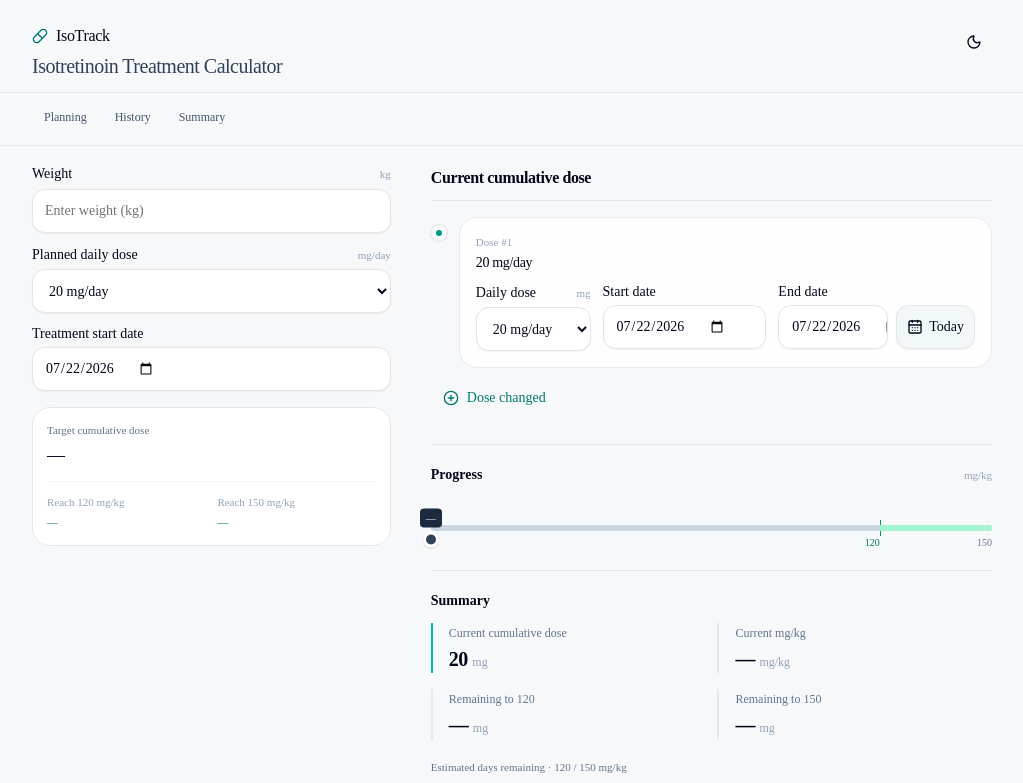
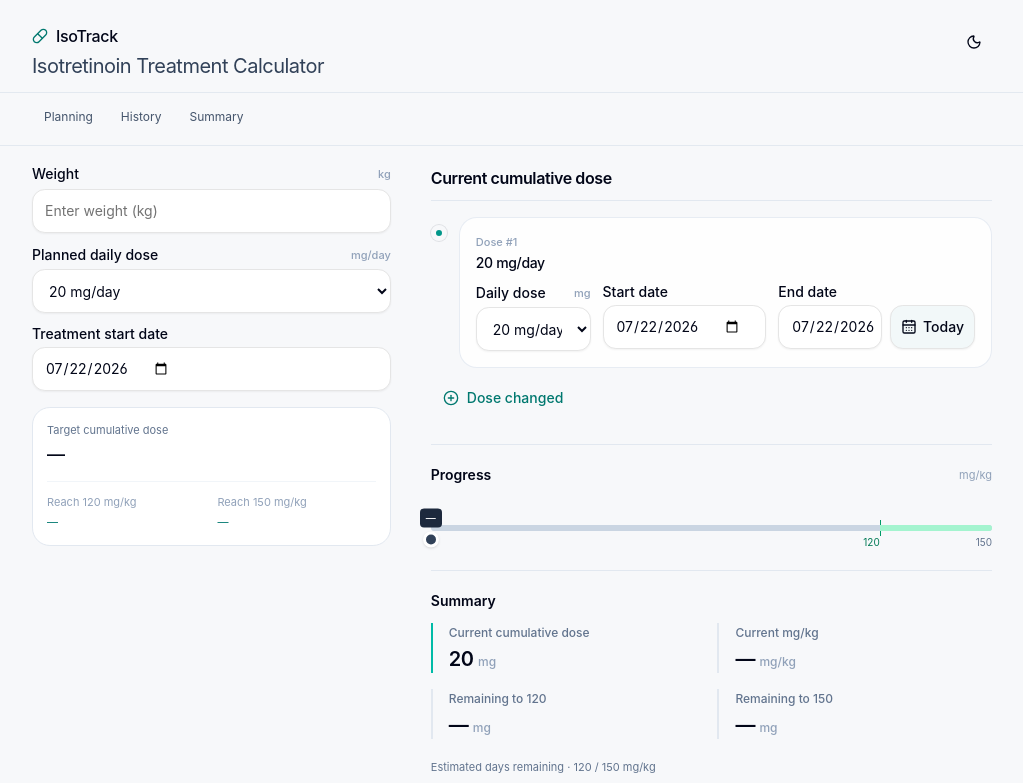
Before and after one commit to AbdulelahToman/IsoTrack, a Next.js app: page / in a window 1280 px wide. Shown: the top 783 px of the page, without its empty margins (128-1151 px from the left). Built offline with nearby package versions, Linux system fonts and the light colour scheme.

Commit message:
Use SF Pro system typography

```diff
--- a/src/app/globals.css
+++ b/src/app/globals.css
@@ -7,7 +7,7 @@
 @theme inline {
   --color-background: var(--background);
   --color-foreground: var(--foreground);
-  --font-sans: var(--font-manrope);
+  --font-sans: -apple-system, BlinkMacSystemFont, "SF Pro Display", "SF Pro Text", "Helvetica Neue", Arial, sans-serif;
   --font-mono: var(--font-geist-mono);
   --font-heading: var(--font-sans);
   --color-sidebar-ring: var(--sidebar-ring);
@@ -123,6 +123,7 @@
   }
   body {
     @apply bg-background text-foreground;
+    font-family: -apple-system, BlinkMacSystemFont, "SF Pro Display", "SF Pro Text", "Helvetica Neue", Arial, sans-serif;
     font-feature-settings: "ss01", "cv02", "cv03", "cv04";
     overflow-x: hidden;
   }
```
